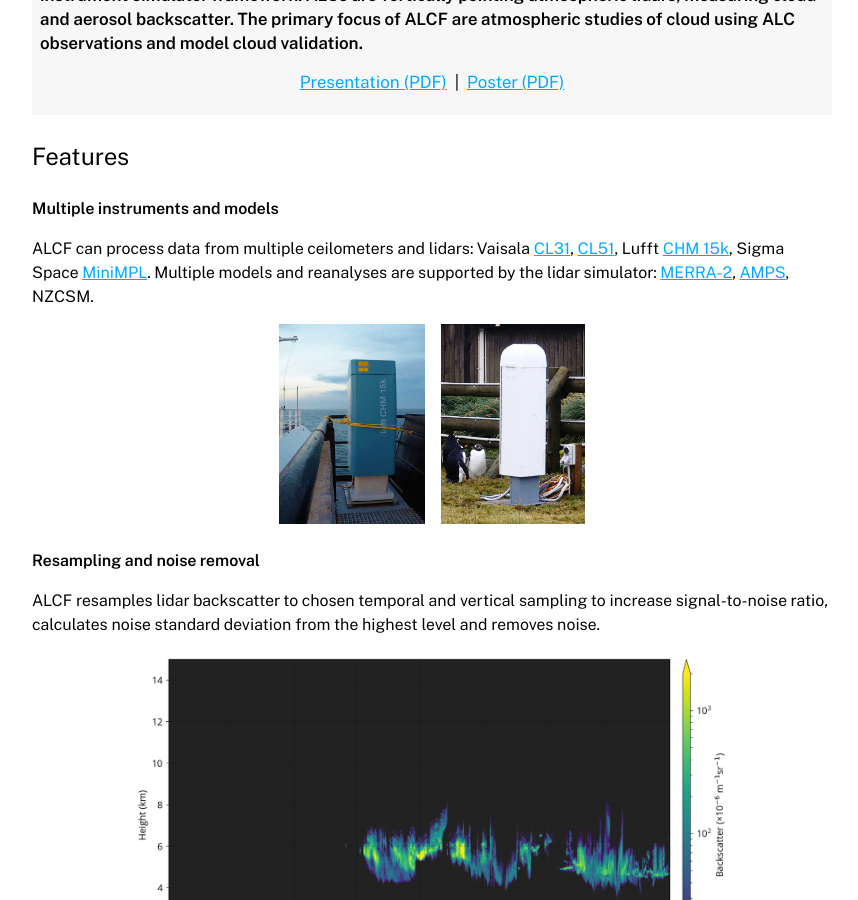
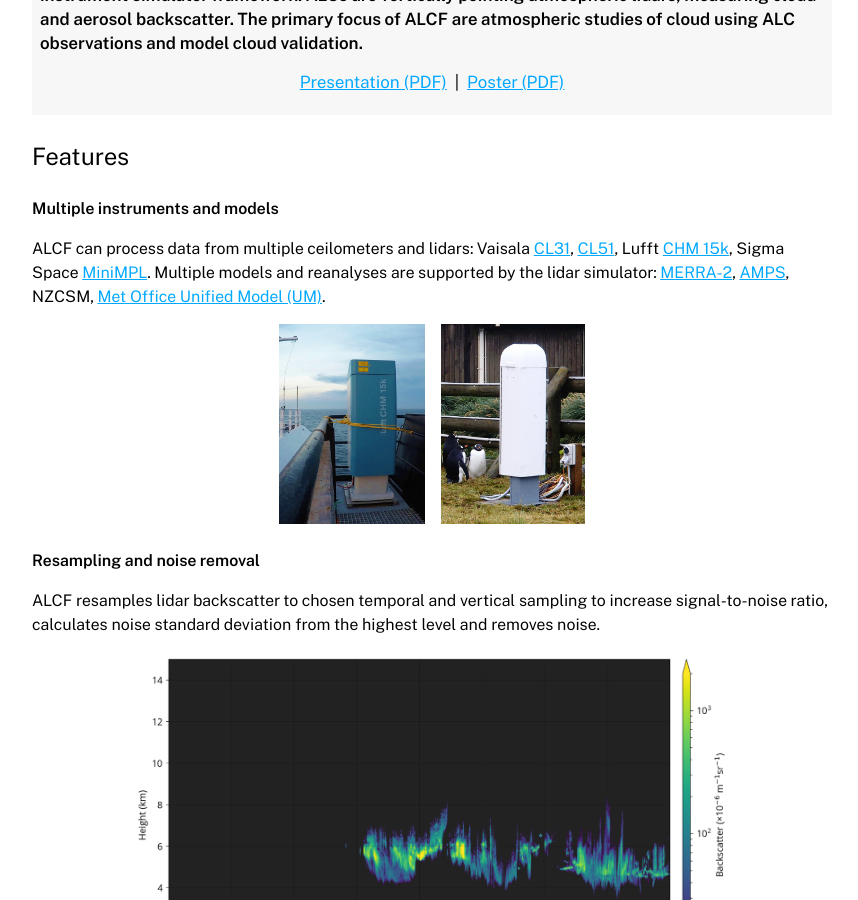
Before and after one commit to alcf-lidar/alcf-lidar.github.io, a Jekyll site: the page built from index.md, in a window 1280 px wide and 900 px high, scrolled down 395 px. Shown: the whole window, without its empty margins (208-1066 px from the left). Built offline with Jekyll 4.4.1, drawn with Linux system fonts in a browser that asks for light colours.

Commit message:
UM model link

```diff
--- a/index.md
+++ b/index.md
@@ -17,7 +17,7 @@ ALCF is an open source command line tool for processing of automatic lidar and c
 
 ALCF can process data from multiple ceilometers and lidars:
 Vaisala [CL31](https://www.vaisala.com/en/products/instruments-sensors-and-other-measurement-devices/weather-stations-and-sensors/cl31), [CL51](https://www.vaisala.com/en/products/instruments-sensors-and-other-measurement-devices/weather-stations-and-sensors/cl51), Lufft [CHM 15k](https://www.lufft.com/products/cloud-height-snow-depth-sensors-288/ceilometer-chm-15k-nimbus-2300/), Sigma Space [MiniMPL](https://www.micropulselidar.com/). Multiple models
-and reanalyses are supported by the lidar simulator: [MERRA-2](https://gmao.gsfc.nasa.gov/reanalysis/MERRA-2/), [AMPS](http://www2.mmm.ucar.edu/rt/amps/), NZCSM.
+and reanalyses are supported by the lidar simulator: [MERRA-2](https://gmao.gsfc.nasa.gov/reanalysis/MERRA-2/), [AMPS](http://www2.mmm.ucar.edu/rt/amps/), NZCSM, [Met Office Unified Model (UM)](https://www.metoffice.gov.uk/research/approach/modelling-systems/unified-model/index).
 
 <div class="img-flex">
 <a href="{{ "/img/chm15k_512x.jpg" | relative_url }}"><img src="{{ "/img/chm15k_512x.jpg" | relative_url }}" height="200" /></a>
```
